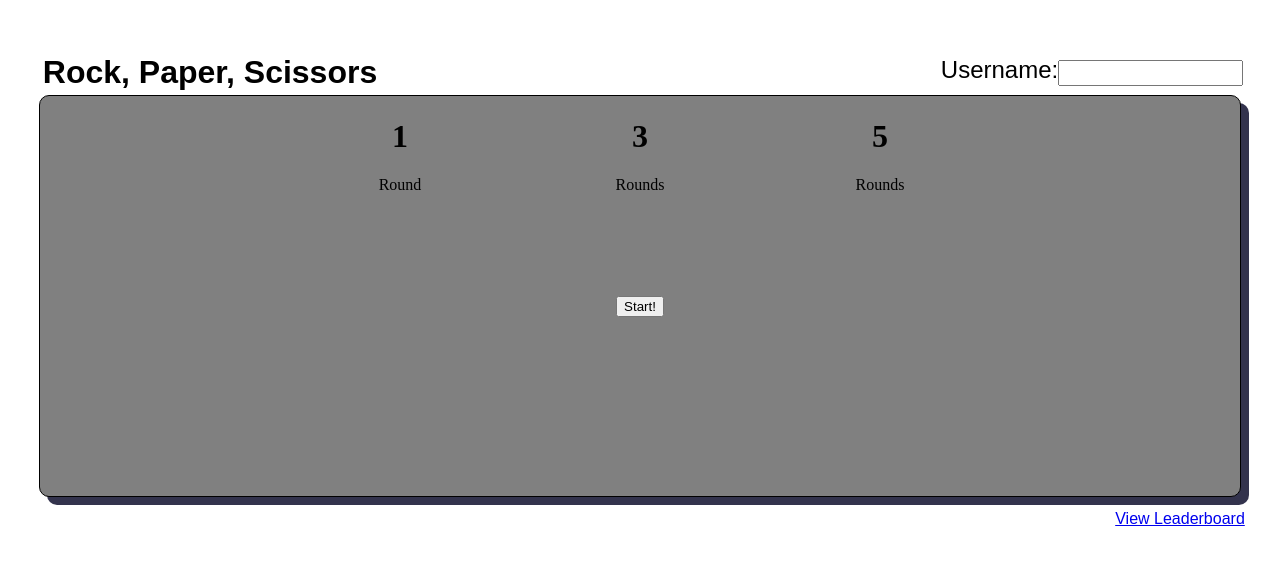
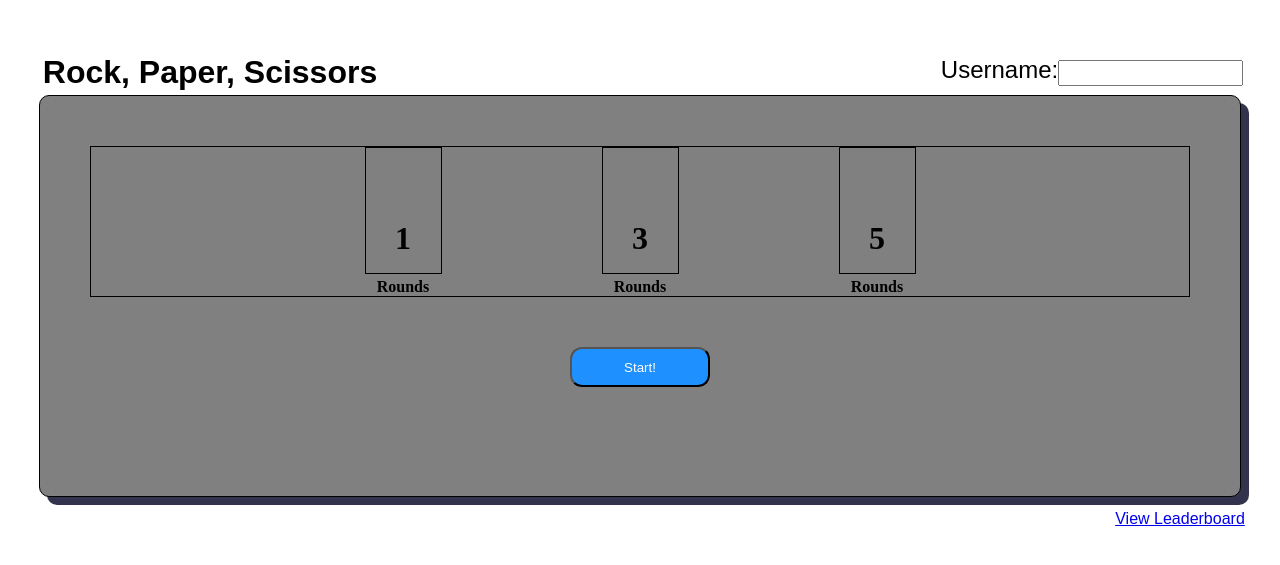
Before and after one commit to BenGardiner123/RockPaperScissors, an Angular app in the folder rock-paper-scissors-app/: page /Rounds in a window 1280 px wide. Shown: the part 123-688 px from the top of the page. Built offline with nearby package versions, Linux system fonts and the light colour scheme.

Commit message:
outline added, need to add logic for the div selct

```diff
--- a/rock-paper-scissors-app/src/app/routes/round-selection/round-selection.component.css
+++ b/rock-paper-scissors-app/src/app/routes/round-selection/round-selection.component.css
@@ -8,15 +8,18 @@
     box-shadow: 8px 8px #33334d;
 }
 
-.choiceContainer{
+.roundChoiceContainer{
+     border: 1px black solid;
     margin: 50px;
 }
 
 .choice{
-    height: 200px;
-    width: 200px;
-    margin-left: 20px;
-    margin-right: 20px;
+    padding-top: 50px;
+    border: 1px black solid;
+    height: 75px;
+    width: 75px;
+    margin-left: 80px;
+    margin-right: 80px;
     display: inline-block;
 }
 
@@ -43,3 +46,12 @@ choice.five{
 choice.five.selected{
     background-color: lightgray;
 }
+
+button{
+    width: 140px;
+    height: 40px;
+    background-color: dodgerblue;
+    border-radius: 12px;
+    color: white;
+
+}
--- a/rock-paper-scissors-app/src/app/routes/round-selection/round-selection.component.html
+++ b/rock-paper-scissors-app/src/app/routes/round-selection/round-selection.component.html
@@ -1,19 +1,19 @@
 <div class="container">
     <div class="roundChoiceContainer">
-
+        <!-- todo add on mouse hover change color of the number -->
         <div [ngClass]="!oneSelected ? 'choice one' : 'choice one selected'"(click)="chooseThisRound('1')" >
             <h1>1</h1>
-            <span>Round</span>
+            <h4>Rounds</h4>
         </div>
 
         <div [ngClass]="!threeSelected ? 'choice three' : 'choice three selected'"(click)="chooseThisRound('3')">
             <h1>3</h1>
-            <span>Rounds</span>
+            <h4>Rounds</h4>
         </div>
 
         <div [ngClass]="!fiveSelected ? 'choice five' : 'choice five selected'"(click)="chooseThisRound('5')">
             <h1>5</h1>
-            <span>Rounds</span>
+            <h4>Rounds</h4>
         </div>
 
     </div>
```
